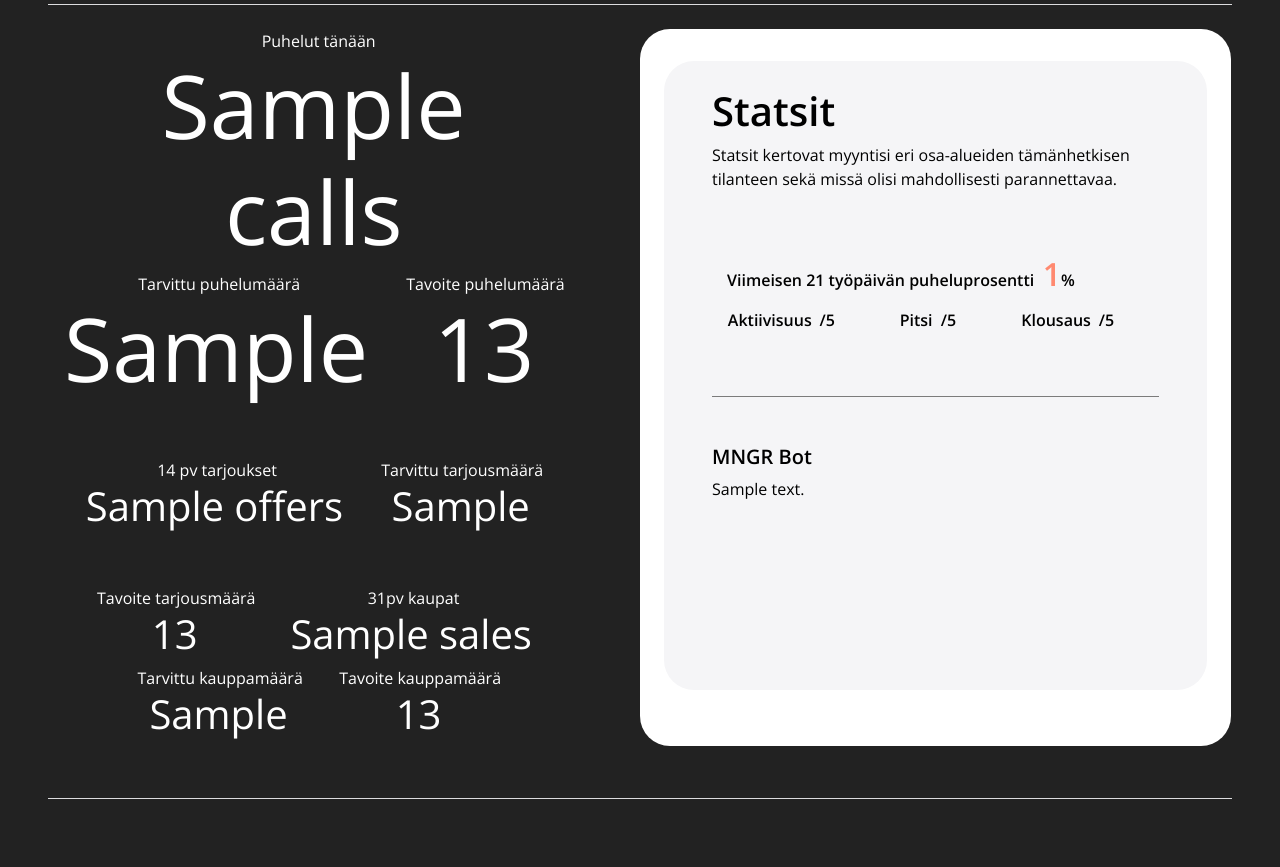
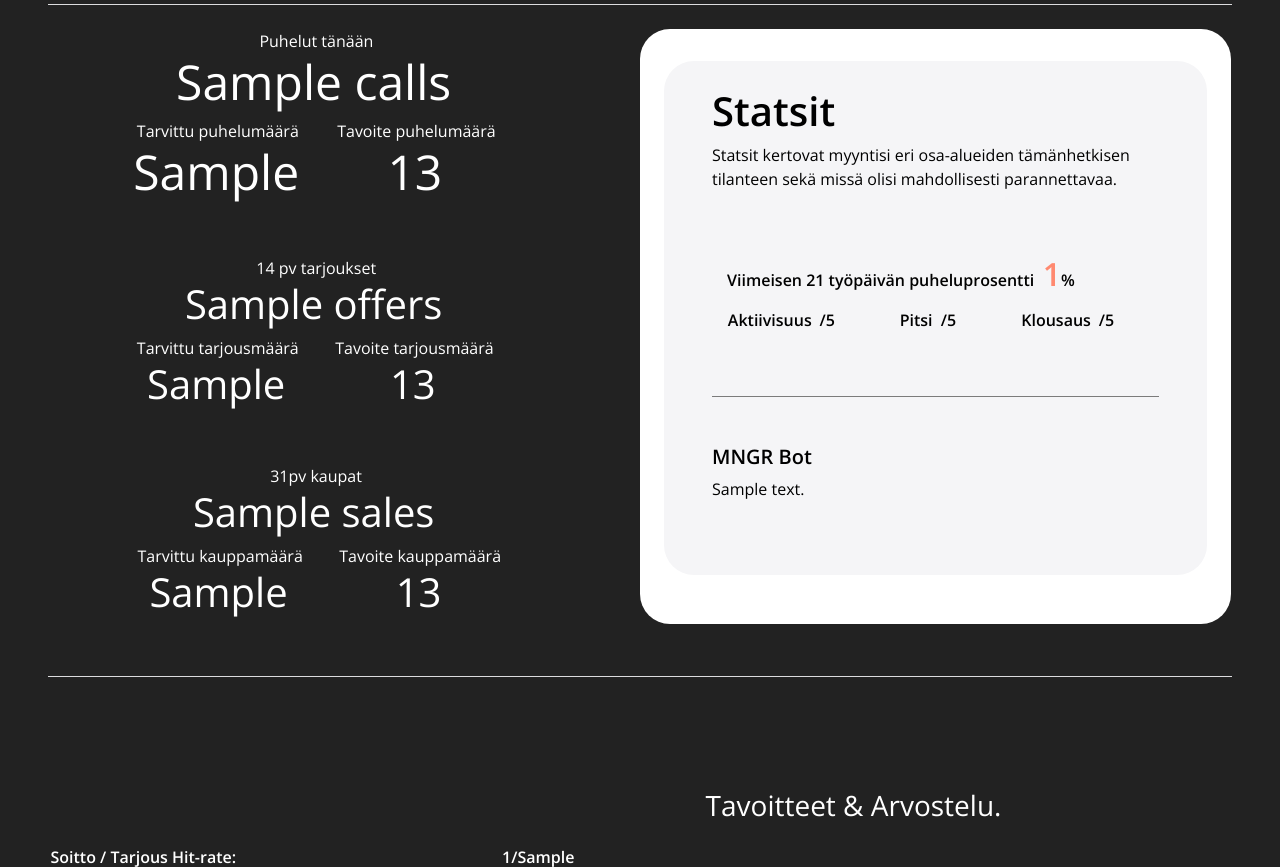
Before and after one commit to Valtterisyv/salesMNGR, a Flask app: template salesmngr/templates/account_full.html in a window 1280 px wide. Shown: the part 74-941 px from the top of the page. Run offline with Flask 3, Linux system fonts and the light colour scheme; the template is opened without the code that fills it: most values are stand-ins (such as "Sample title", 1, 10 or a date in 2020).

Commit message:
button commit

```diff
--- a/salesmngr/static/assets/style.css
+++ b/salesmngr/static/assets/style.css
@@ -49,7 +49,7 @@ a {
 }
 
 .big-text {
-    font-size: 5.5rem;
+    font-size: 3rem;
 }
 
 .black-text {
--- a/salesmngr/templates/account_full.html
+++ b/salesmngr/templates/account_full.html
@@ -5,7 +5,7 @@
   <section id="title" class="pl-5 pr-5">
                 <div class="row justify-content-center">
                     <div class="col-lg-6 call-element padding-right mb-5 pt-2">
-                        <ul class="list-inline text-center mb-0">
+                        <ul class="list-inline text-center mb-0 ml-5 mr-5">
                             <li class="list-inline-item pl-3 pr-2">
                                 <div>
                                     <ul class="list-inline mb-0">
```
